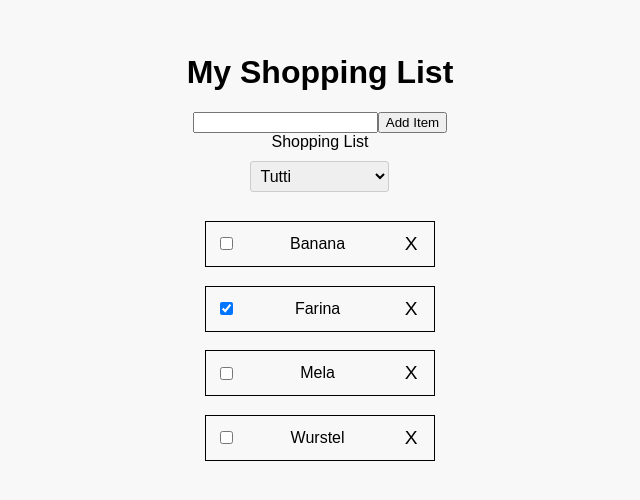
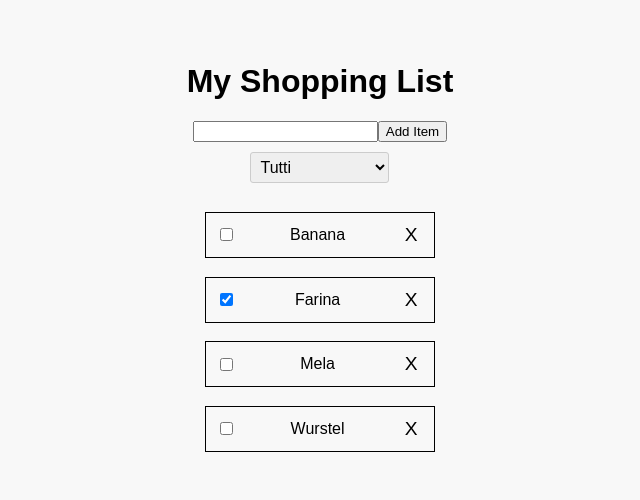
Before and after one commit to mceserani/React_2024_Lista_della_spesa, a React (Vite) app: page / in a window 1280 px wide. Shown: the part 144-644 px from the top of the page, without its empty margins (320-960 px from the left). Built offline with nearby package versions, Linux system fonts and the light colour scheme.

Commit message:
Minor bug fixed

```diff
--- a/src/App.jsx
+++ b/src/App.jsx
@@ -6,7 +6,6 @@ function App() {
   return (
     <>
       <Header />
-
       <InputItem />
       <ItemList />
     </>
@@ -58,7 +57,6 @@ function ItemList()
 
   return (
     <div className="item-list">
-      <header className="header">Shopping List</header>
       <div className="filter">
         <select value={filter} onChange={(e) => setFilter(e.target.value)}>
           <option value="Tutti">Tutti</option>
```
